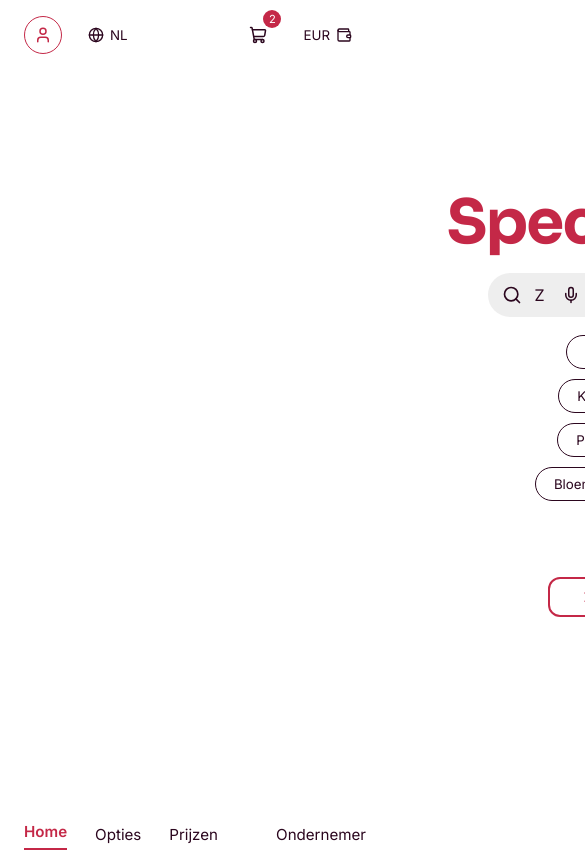
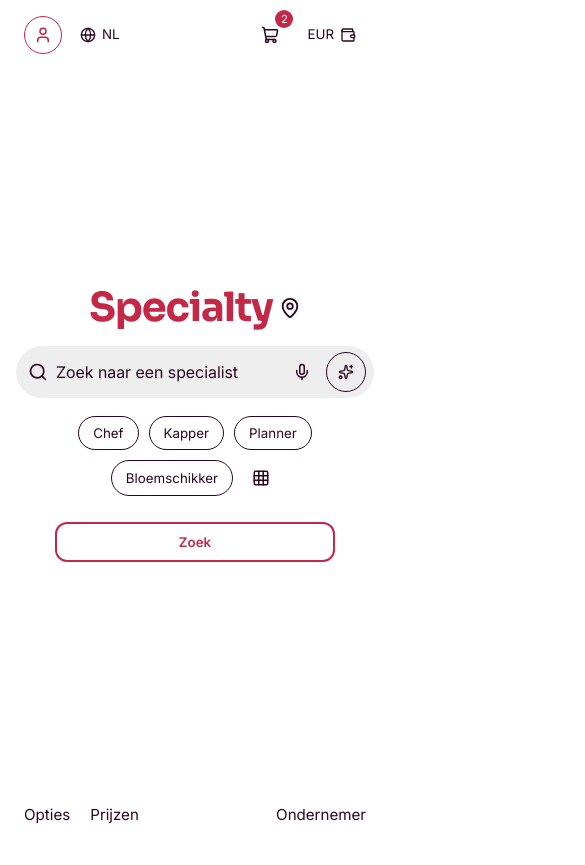
Before and after one commit to kdeborst/Specialty, a React (Vite) app: page / in a window 390 px wide. Shown: the top 865 px of the page, 585 px wide, since content can reach past the window. After the commit the page ends 844 px from the top, so only its background shows below. Built offline with nearby package versions, Linux system fonts and the light colour scheme.

Commit message:
Adding responsive design

```diff
--- a/src/features/navigation/components/BottomNavigation/BottomNavigation.css
+++ b/src/features/navigation/components/BottomNavigation/BottomNavigation.css
@@ -1,7 +1,6 @@
 .bottom-navigation {
     width: 100%;
     background-color: white;
-    margin-top: 70px;
 }
 
 .bottom-navigation-container {
@@ -9,13 +8,13 @@
     display: flex;
     align-items: center;
     gap: 28px;
-    flex-wrap: wrap;
+    padding-top: 12px;
+    padding-bottom: 12px;
 }
 
 .bottom-navigation-link {
     color: var(--color-midnight-violet);
     text-decoration: none;
-    font-family: var(--font-body);
     font-size: 0.95rem
 }
 
@@ -33,3 +32,15 @@
 .bottom-navigation-link-right {
     margin-left: auto;
 }
+
+@media (max-width: 640px) {
+    .bottom-navigation-container {
+        flex-wrap: wrap;
+        justify-content: center;
+        gap: 12px 20px;
+    }
+
+    .bottom-navigation-link-right {
+        margin-left: auto;
+    }
+}
--- a/src/features/navigation/components/BottomNavigation/BottomNavigation.jsx
+++ b/src/features/navigation/components/BottomNavigation/BottomNavigation.jsx
@@ -2,9 +2,8 @@ import './BottomNavigation.css'
 
 function BottomNavigation() {
     return (
-        <nav className='bottom-navigation'>
+        <nav className='bottom-navigation' aria-label='Onderste navigatie'>
             <div className='page-container bottom-navigation-container'>
-                <a href='#' className='bottom-navigation-link active'>Home</a>
                 <a href='#' className='bottom-navigation-link'>Opties</a>
                 <a href='#' className='bottom-navigation-link'>Prijzen</a>
                 <a href='#' className='bottom-navigation-link bottom-navigation-link-right'>Ondernemer</a>
--- a/src/features/search/components/HeroSearch/HeroSearch.css
+++ b/src/features/search/components/HeroSearch/HeroSearch.css
@@ -1,18 +1,20 @@
 .hero-search {
-    padding: 120px 600px;
+    flex: 1;
+    min-width: 0;
+    display: flex;
+    align-items: center;
+    padding: 48px 24px;
 }
 
 .hero-search-container {
-    max-width: 900px;
+    width: 100%;
+    max-width: 760px;
     margin: 0 auto;
-    display: flex;
-    flex-direction: column;
     text-align: center;
-    align-items: center;
 }
 
 .hero-search-title-row {
-    display: flex;
+    display: inline-flex;
     align-items: flex-start;
     gap: 6px;
     margin-bottom: 16px;
@@ -21,7 +23,7 @@
 .hero-search-title-row-title {
     margin: 0;
     color: var(--color-intense-cherry);
-    font-size: 3.8rem;
+    font-size: clamp(2.5rem, 7vw, 3.8rem);
 }
 
 .hero-search-title-row-icon {
@@ -29,32 +31,29 @@
     color: var(--color-midnight-violet);
 }
 
+.hero-search-input-row {
+    margin-bottom: 18px;
+}
+
 .hero-search-input-wrapper {
     width: 100%;
-    height: 44px;
-    padding: 0 14px;
-    border-radius: 24px;
+    min-height: 52px;
+    box-sizing: border-box;
+    padding: 6px 8px 6px 14px;
+    border-radius: 26px;
     background-color: #eeeeee;
-    display: flex;
+    display: grid;
+    grid-template-columns: auto minmax(0, 1fr) auto auto;
     align-items: center;
-    gap: 10px;
-}
-
-.hero-search-input-row {
-    margin-bottom: 18px;
-    display: flex;
-    align-items: center;
-    justify-content: center;
-    gap: 12px;
-    flex-wrap: wrap;
+    gap: 8px;
 }
 
 .hero-search-input-icon {
     color: var(--color-midnight-violet);
-    flex-shrink: 0;
 }
 
 .hero-search-input {
+    min-width: 0;
     width: 100%;
     border: none;
     outline: none;
@@ -68,34 +67,53 @@
 }
 
 .hero-search-mic-button,
+.hero-search-grid-button,
+.hero-search-ai-button,
+.hero-search-category-button,
+.hero-search-find-button {
+    cursor: pointer;
+}
+
+.hero-search-mic-button,
 .hero-search-grid-button {
     width: 40px;
     height: 40px;
+    padding: 0px;
     border: none;
     border-radius: 50%;
     background-color: transparent;
     color: var(--color-midnight-violet);
-    display: flex;
+    display: inline-flex;
     justify-content: center;
     align-items: center;
+    line-height: 0;
+}
+
+.hero-search-mic-button svg,
+.hero-search-grid-button svg,
+.hero-search-ai-button svg {
+    display: block;
+    flex-shrink: 0;
 }
 
 .hero-search-ai-button {
-    height: 40px;
-    padding: 0 16px;
+    min-width: 108px;
+    min-height: 40px;
+    padding: 0 14px;
     border: 1px solid var(--color-midnight-violet);
     border-radius: 22px;
     background-color: transparent;
     color: var(--color-midnight-violet);
-    display: flex;
+    display: inline-flex;
     align-items: center;
+    justify-content: center;
     gap: 8px;
+    white-space: nowrap;
 }
 
 .hero-search-categories-row {
     margin-bottom: 26px;
     display: flex;
-    align-items: center;
     justify-content: center;
     gap: 10px;
     flex-wrap: wrap;
@@ -107,6 +125,11 @@
     border-radius: 22px;
     background-color: white;
     color: var(--color-midnight-violet);
+}
+
+.hero-search-action {
+    display: flex;
+    justify-content: center;
 }
 
 .hero-search-find-button {
@@ -129,3 +152,60 @@
     background-color: var(--color-intense-cherry);
     color: white;
 }
+
+.hero-search-input-wrapper:focus-within {
+    outline: 2px solid var(--color-intense-cherry);
+    outline-offset: 2px;
+}
+
+@media (max-width: 640px) {
+    .hero-search {
+        padding: 32px 16px 40px;
+    }
+
+    .hero-search-input-wrapper {
+        min-height: 50px;
+        padding-left: 12px;
+        gap: 6px;
+    }
+
+    .hero-search-ai-button {
+        min-width: 96px;
+        padding: 0 12px;
+    }
+
+    .hero-search-find-button {
+        width: 100%;
+        max-width: 280px;
+    }
+}
+
+@media (max-width: 420px) {
+    .hero-search-title-row {
+        align-items: center;
+    }
+
+    .hero-search-title-row-icon {
+        margin-top: 0;
+    }
+
+    .hero-search-mic-button,
+    .hero-search-grid-button {
+        width: 36px;
+        height: 36px;
+    }
+
+    .hero-search-ai-button {
+        min-width: 40px;
+        width: 40px;
+        margin: 0;
+    }
+
+    .hero-search-ai-button span {
+        display: none;
+    }
+
+    .hero-search-category-button {
+        padding-inline: 14px
+    }
+}
--- a/src/layouts/AppHeader/AppHeader.css
+++ b/src/layouts/AppHeader/AppHeader.css
@@ -5,25 +5,29 @@
 
 .app-header-container {
     min-height: 70px;
-    display: flex;
-    justify-content: space-between;
+    display: grid;
+    grid-template-columns: minmax(0, 1fr) auto minmax(0, 1fr);
     align-items: center;
-}
-
-.app-header-left,
-.app-header-center,
-.app-header-right {
-    display: flex;
-    align-items: center;
+    gap: 16px;
+    padding-top: 12px;
+    padding-bottom: 12px;
 }
 
 .app-header-left,
 .app-header-right {
-    flex: 1;
+    min-width: 0;
+    display: flex;
+    align-items: center;
     gap: 12px;
 }
 
+.app-header-left {
+    justify-content: flex-start;
+}
+
 .app-header-center {
+    display: flex;
+    align-items: center;
     justify-content: center;
 }
 
@@ -33,20 +37,29 @@
 
 .app-header-logo {
     margin: 0;
-    font-family: var(--font-heading);
     font-size: 2rem;
+}
+
+.app-header-circle-button,
+.app-header-cart-button,
+.app-header-language-button,
+.app-header-currency-button {
+    border: none;
+    background-color: white;
+    color: var(--color-midnight-violet);
+    cursor: pointer;
 }
 
 .app-header-circle-button,
 .app-header-cart-button {
     width: 38px;
     height: 38px;
+    padding: 0;
     border-radius: 50%;
-    background-color: white;
-    color: var(--color-midnight-violet);
-    display: flex;
+    display: inline-flex;
+    align-items: center;
     justify-content: center;
-    align-items: center;
+    line-height: 0;
 }
 
 .app-header-circle-button {
@@ -56,19 +69,23 @@
 
 .app-header-language-button,
 .app-header-currency-button {
-    display: flex;
-    align-items: center;
-    gap: 6px;
+    min-height: 38px;
     padding: 8px 14px;
     border-radius: 22px;
-    background-color: white;
-    color: var(--color-midnight-violet);
+    display: inline-flex;
+    align-items: center;
+    justify-content: center;
+    gap: 8px;
+    line-height: 1;
+    white-space: nowrap;
 }
 
-.app-header-cart-button,
-.app-header-language-button,
-.app-header-currency-button {
-    border: none;
+.app-header-circle-button svg,
+.app-header-cart-button svg,
+.app-header-language-button svg,
+.app-header-currency-button svg {
+    display: block;
+    flex-shrink: 0;
 }
 
 .app-header-cart-button {
@@ -85,7 +102,7 @@
     background-color: var(--color-intense-cherry);
     color: white;
     font-size: 0.7rem;
-    display: flex;
+    display: inline-flex;
     justify-content: center;
     align-items: center;
 }
@@ -97,3 +114,27 @@
     background-color: var(--color-intense-cherry);
     color: white;
 }
+
+@media (max-width: 640px) {
+    .app-header-container {
+        gap: 10px
+    }
+
+    .app-header-left,
+    .app-header-right {
+        gap: 8px;
+    }
+
+    .app-header-language-button,
+    .app-header-currency-button {
+        padding: 8px 12px;
+    }
+}
+
+@media (max-width: 420px) {
+    .app-header-language-button,
+    .app-header-currency-button {
+        padding: 8px 10px;
+        gap: 6px;
+    }
+}
--- a/src/layouts/AppLayout/AppLayout.css
+++ b/src/layouts/AppLayout/AppLayout.css
@@ -1,10 +1,14 @@
 .app-layout {
     min-height: 100vh;
+    min-height: 100svh;
     display: flex;
     flex-direction: column;
 }
 
 .app-layout-main {
+    flex: 1;
+    min-height: 0;
     width: 100%;
-    flex: 1;
+    display: flex;
+    flex-direction: column;
 }
--- /dev/null
+++ b/src/pages/home/HomePage.css
@@ -0,0 +1,6 @@
+.home-page {
+    flex: 1;
+    min-height: 0;
+    display: flex;
+    flex-direction: column;
+}
--- a/src/pages/home/HomePage.jsx
+++ b/src/pages/home/HomePage.jsx
@@ -1,3 +1,5 @@
+import './HomePage.css';
+
 import AppLayout from '../../layouts/AppLayout/AppLayout';
 import HeroSearch from '../../features/search/components/HeroSearch/HeroSearch';
 import BottomNavigation from '../../features/navigation/components/BottomNavigation/BottomNavigation';
@@ -5,8 +7,10 @@ import BottomNavigation from '../../features/navigation/components/BottomNavigat
 function HomePage() {
     return (
         <AppLayout showLogo={false}>
-            <HeroSearch />
-            <BottomNavigation />
+            <div className='home-page'>
+                <HeroSearch />
+                <BottomNavigation />
+            </div>
         </AppLayout>
     )
 }
--- a/src/styles/globals.css
+++ b/src/styles/globals.css
@@ -48,7 +48,8 @@ li {
 
 /* === LAYOUT CLASS === */
 .page-container {
+    width: 100%;
     max-width: 1200px;
     margin: 0 auto;
-    padding: 0 24px;
+    padding-inline: 24px;
 }
--- a/src/styles/reset.css
+++ b/src/styles/reset.css
@@ -1,7 +1,18 @@
 /* === BROWSER RESET === */
+html {
+    box-sizing: border-box;
+}
+
+*,
+*::before,
+*::after {
+    box-sizing: inherit;
+}
+
 html,
 body,
 #root {
+    min-height: 100%;
     margin: 0;
     padding: 0;
     font-size: 16px;
```
